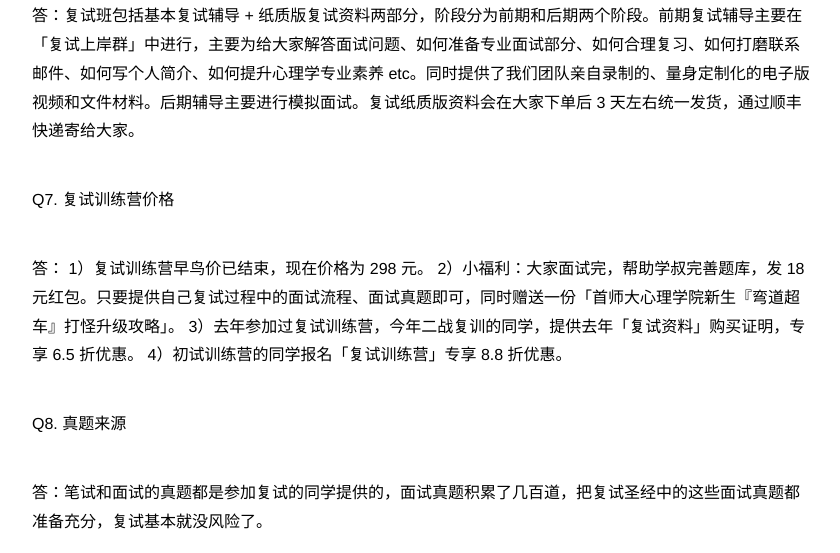
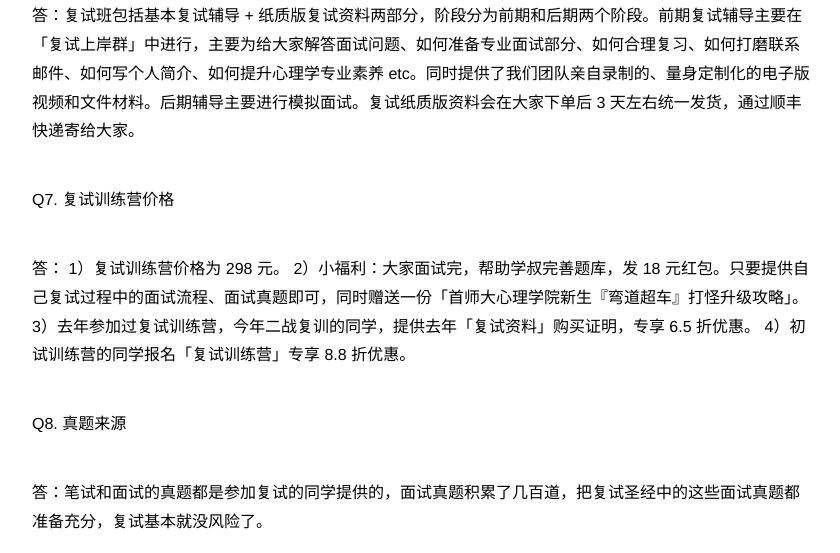
Before and after one commit to zapp926/cnu.github.io, a Jekyll site: the page built from _posts/2022-01-08-reexamine.md, in a window 1280 px wide and 900 px high, scrolled down 5179 px, cut to the strip 0-553 px from the top of the window. Shown: the whole strip, without its empty margins (218-1058 px from the left). Built offline with Jekyll 4.4.1, drawn with Linux system fonts in a browser that asks for light colours.

Commit message:
Update 2022-01-08-reexamine.md

```diff
--- a/_posts/2022-01-08-reexamine.md
+++ b/_posts/2022-01-08-reexamine.md
@@ -89,7 +89,7 @@ Q6. 复试训练营报名
 Q7. 复试训练营价格
 
 答：
-1）复试训练营早鸟价已结束，现在价格为 298 元。
+1）复试训练营价格为 298 元。
 2）小福利：大家面试完，帮助学叔完善题库，发 18 元红包。只要提供自己复试过程中的面试流程、面试真题即可，同时赠送一份「首师大心理学院新生『弯道超车』打怪升级攻略」。
 3）去年参加过复试训练营，今年二战复训的同学，提供去年「复试资料」购买证明，专享 6.5 折优惠。
 4）初试训练营的同学报名「复试训练营」专享 8.8 折优惠。
```
